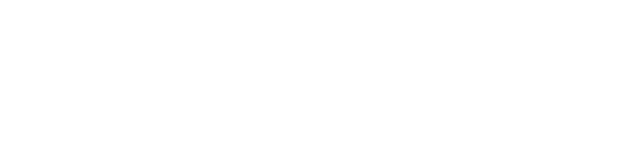
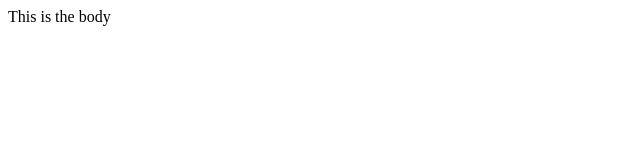
Before and after one commit to TestManac/learn, a plain HTML site: page index.html in a window 1280 px wide. Shown: the whole page, without its empty margins (0-640 px from the left). Drawn offline with Linux system fonts and the light colour scheme.

Commit message:
Added body

```diff
--- a/index.html
+++ b/index.html
@@ -1,5 +1,6 @@
 <html>
+<title>Hello world!</title>
 <body>
-<title>Hello world!</title>
+This is the body
 </body>
 </html>
```
